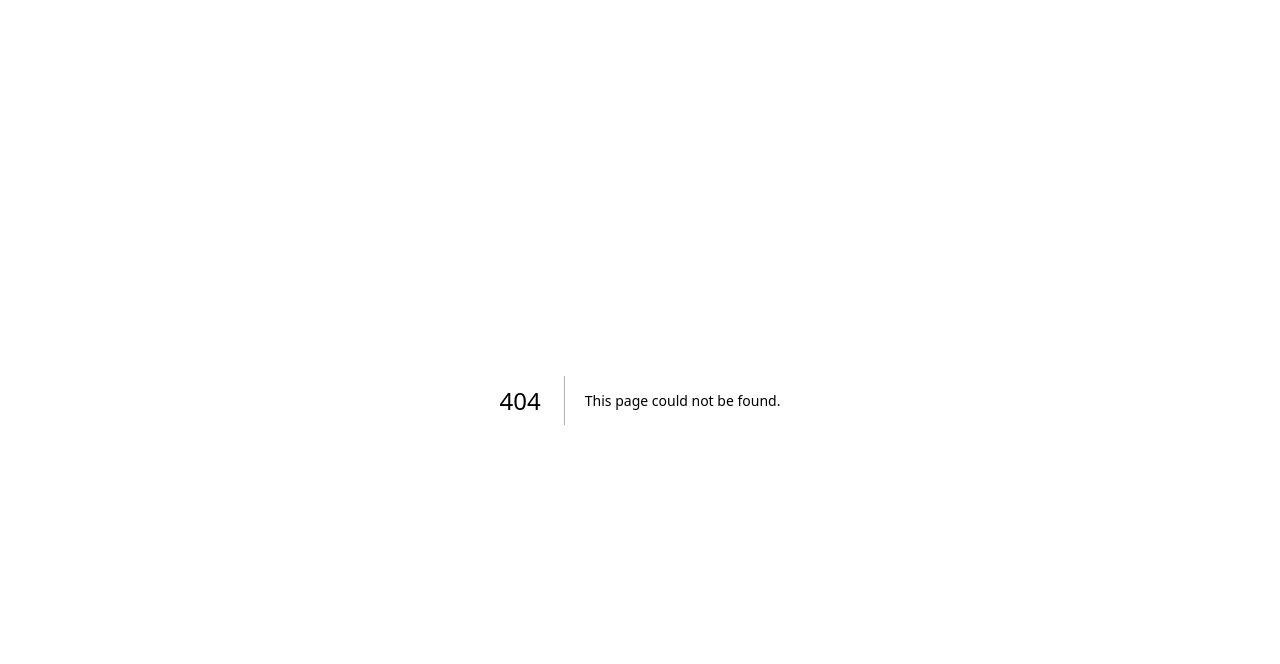
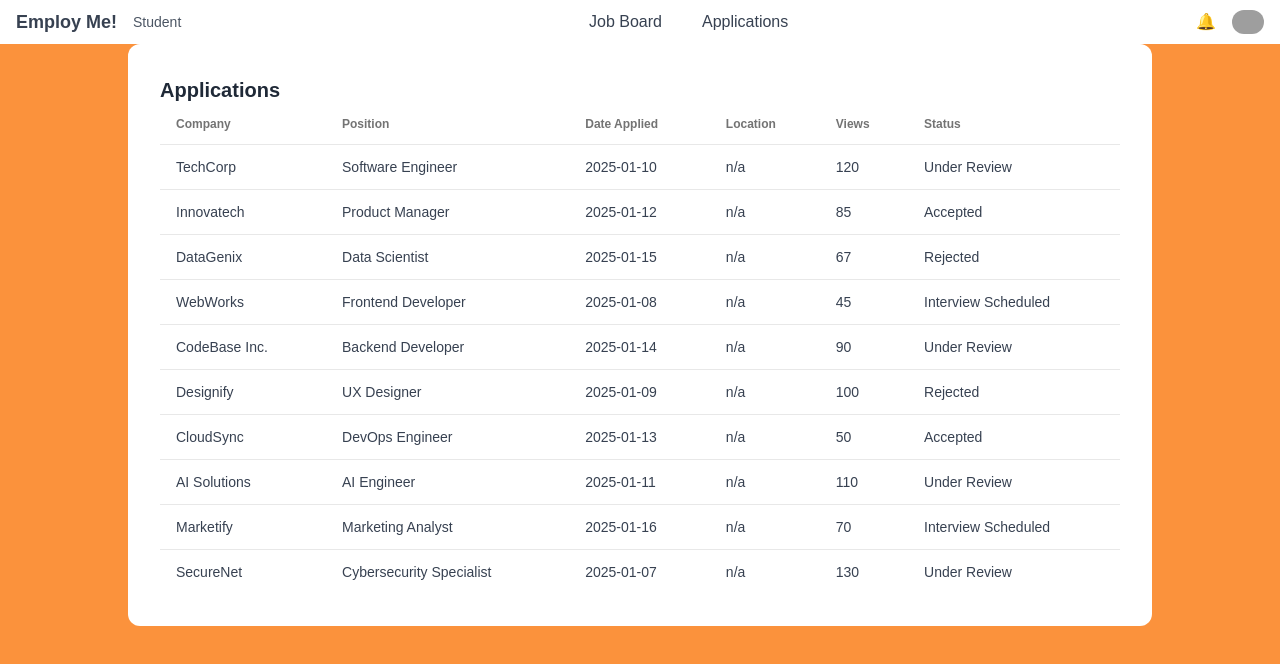
Before and after one commit to TysonLine/hackathon, a Next.js app: page /applications in a window 1280 px wide. Before the commit this address had no page. Shown: the top 664 px of the page. Built offline with nearby package versions, Linux system fonts and the light colour scheme; grey boxes are pictures that could not be loaded.

Commit message:
add applications page

```diff
--- /dev/null
+++ b/src/app/applications/page.tsx
@@ -0,0 +1,195 @@
+"use client"
+import React, { useState } from 'react'
+import NavBar from '../components/NavBar'
+import { Application, JobPost } from '../types';
+
+const page = () => {
+  // pages/job-board.tsx
+  const [jobs, setJobs] = useState<JobPost[]>([
+    {
+      id: '1',
+      position: 'Software Engineer',
+      company: 'TechCorp',
+      description: 'Develop and maintain software applications.',
+    },
+    {
+      id: '2',
+      position: 'Product Manager',
+      company: 'Innovatech',
+      description: 'Lead product development and strategy.',
+    },
+    {
+      id: '3',
+      position: 'Data Scientist',
+      company: 'DataGenix',
+      description: 'Analyze complex datasets to drive business insights.',
+    },
+  ]);
+
+  const [applications, setApplications] = useState<Application[]>([
+    {
+      id: '1',
+      job: {
+        id: '1',
+        position: 'Software Engineer',
+        company: 'TechCorp',
+        description: 'Develop and maintain software applications.',
+      },
+      date: '2025-01-10',
+      views: 120,
+      status: 'Under Review',
+    },
+    {
+      id: '2',
+      job: {
+        id: '2',
+        position: 'Product Manager',
+        company: 'Innovatech',
+        description: 'Lead product development and strategy.',
+      },
+      date: '2025-01-12',
+      views: 85,
+      status: 'Accepted',
+    },
+    {
+      id: '3',
+      job: {
+        id: '3',
+        position: 'Data Scientist',
+        company: 'DataGenix',
+        description: 'Analyze complex datasets to drive business insights.',
+      },
+      date: '2025-01-15',
+      views: 67,
+      status: 'Rejected',
+    },
+    {
+      id: '4',
+      job: {
+        id: '4',
+        position: 'Frontend Developer',
+        company: 'WebWorks',
+        description: 'Design and implement user interfaces.',
+      },
+      date: '2025-01-08',
+      views: 45,
+      status: 'Interview Scheduled',
+    },
+    {
+      id: '5',
+      job: {
+        id: '5',
+        position: 'Backend Developer',
+        company: 'CodeBase Inc.',
+        description: 'Develop server-side applications and APIs.',
+      },
+      date: '2025-01-14',
+      views: 90,
+      status: 'Under Review',
+    },
+    {
+      id: '6',
+      job: {
+        id: '6',
+        position: 'UX Designer',
+        company: 'Designify',
+        description: 'Enhance user experiences through innovative designs.',
+      },
+      date: '2025-01-09',
+      views: 100,
+      status: 'Rejected',
+    },
+    {
+      id: '7',
+      job: {
+        id: '7',
+        position: 'DevOps Engineer',
+        company: 'CloudSync',
+        description: 'Optimize CI/CD pipelines and cloud infrastructure.',
+      },
+      date: '2025-01-13',
+      views: 50,
+      status: 'Accepted',
+    },
+    {
+      id: '8',
+      job: {
+        id: '8',
+        position: 'AI Engineer',
+        company: 'AI Solutions',
+        description: 'Develop cutting-edge machine learning models.',
+      },
+      date: '2025-01-11',
+      views: 110,
+      status: 'Under Review',
+    },
+    {
+      id: '9',
+      job: {
+        id: '9',
+        position: 'Marketing Analyst',
+        company: 'Marketify',
+        description: 'Analyze market trends and create reports.',
+      },
+      date: '2025-01-16',
+      views: 70,
+      status: 'Interview Scheduled',
+    },
+    {
+      id: '10',
+      job: {
+        id: '10',
+        position: 'Cybersecurity Specialist',
+        company: 'SecureNet',
+        description: 'Ensure the security of digital infrastructure.',
+      },
+      date: '2025-01-07',
+      views: 130,
+      status: 'Under Review',
+    },
+  ]);
+
+  return (<>
+      <NavBar userType="student" />
+
+      <div className="flex flex-col h-screen bg-orange-400 items-center">
+      <div className='w-[80vw] flex flex-col'>
+
+        <div className="overflow-x-auto w-full bg-white p-8 rounded-xl">
+          <h1 className='text-xl font-bold text-gray-800'>Applications</h1>
+          <table className="table">
+            {/* head */}
+            <thead>
+              <tr>
+                <th>Company</th>
+                <th>Position</th>
+                <th>Date Applied</th>
+                <th>Location</th>
+                <th>Views</th>
+                <th>Status</th>
+              </tr>
+            </thead>
+            <tbody className='text-gray-700'>
+              {applications.map((application) => (
+                <tr key={application.id}>
+                  <td>{application.job.company}</td>
+                  <td>{application.job.position}</td>
+                  <td>{application.date}</td>
+                  <td>{application.job.location || 'n/a'}</td>
+                  <td>{application.views}</td>
+                  <td>{application.status}</td>
+                </tr>
+              ))}
+            </tbody>
+          </table>
+        </div>
+
+      </div>
+
+    </div>
+
+
+  </>)
+}
+
+export default page
```
Also changed, not shown: src/app/types.tsx (+8 -0 lines).
